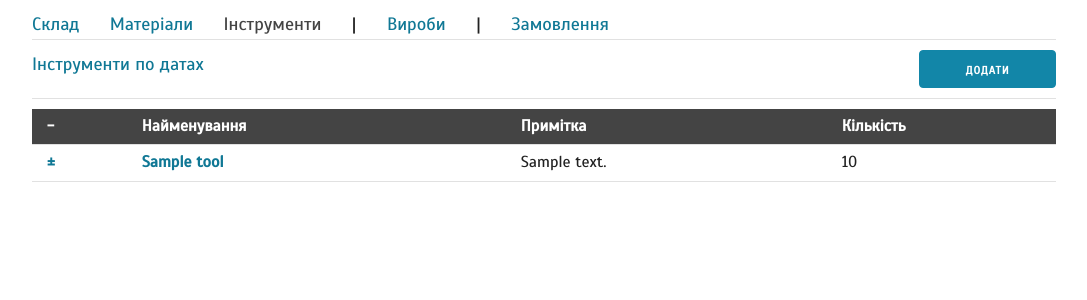
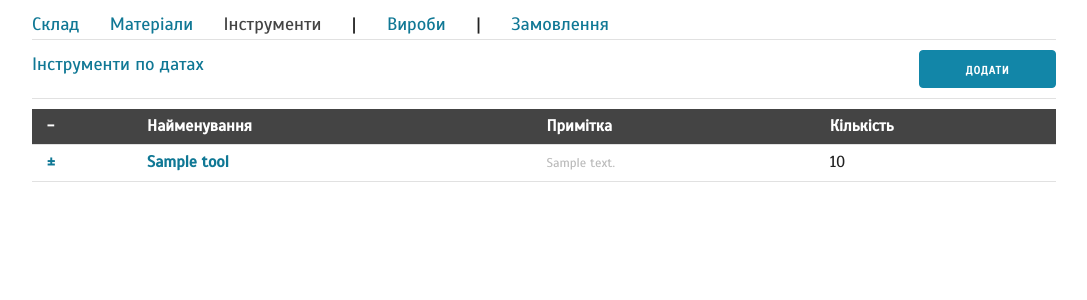
Before and after one commit to samitnuk/warehousedb, a Django app: a page that uses items/templates/items/tool_list.html in a window 1280 px wide. Shown: the top 300 px of the page, without its empty margins (96-1183 px from the left). Run offline with Django 3.2, Linux system fonts and the light colour scheme; a user stored in the database is signed in; tables that the repository leaves empty hold one stand-in row (values such as "Sample post").

Commit message:
update template

```diff
--- a/items/templates/items/tool_list.html
+++ b/items/templates/items/tool_list.html
@@ -49,7 +49,7 @@
             {{ tool.title }}
           </a>
         </td>
-        <td>{{ tool.notes }}</td>
+        <td class="notes">{{ tool.notes }}</td>
         <td>{{ tool.current_total|floatformat }}</td>
       </tr>
       {% endfor %}
```
